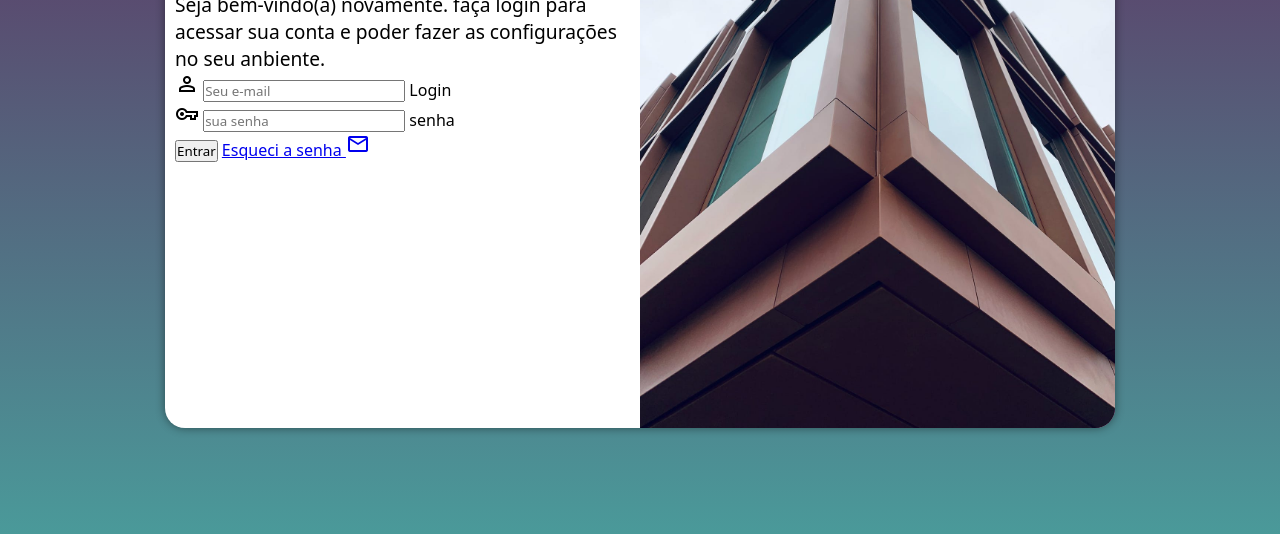
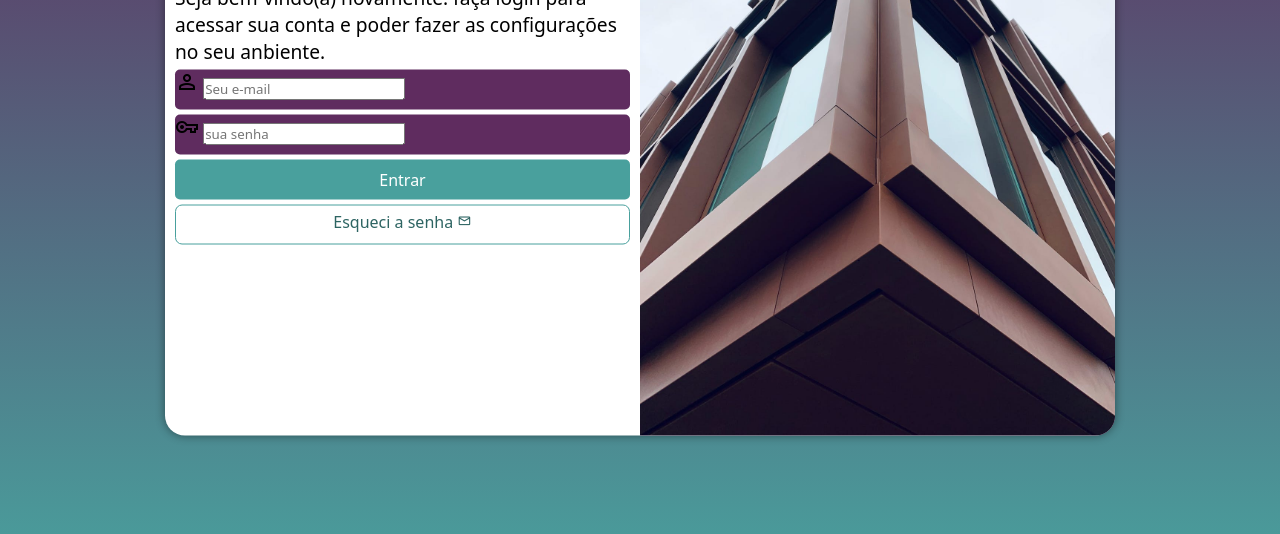
Before and after one commit to DevMiltonCardim/projeto-login, a plain HTML site: page index.html in a window 1280 px wide. Shown: the part 222-756 px from the top of the page. Drawn offline with nearby package versions, Linux system fonts and the light colour scheme.

Commit message:
formulario feito

```diff
--- a/estilos/style.css
+++ b/estilos/style.css
@@ -39,7 +39,7 @@ section#login {
 
    background-color: white;
    width: 250px;
-   height: 500px;
+   height: 515px;
    border-radius: 20px;
    box-shadow: 0px 0px 10px rgba(0, 0, 0, 0.450);
 
@@ -63,4 +63,61 @@ section#login > div#formulario {
 
 div#formulario > h1 {
    text-align: center;
+   margin-bottom: 10px;
 }
+
+div#formulario > p {
+   font-size: 0.8em;
+}
+
+form > div.campo {
+   background-color: var(--corlilas);
+   display: block;
+   width: 100%;
+   height: 40px;
+   border-radius: 5px;
+   margin: 5px 0px;
+}
+
+div.campo > label {
+   display: none;
+}
+
+form > input[type=submit] {
+   display: block;
+   font-size: 1em;
+   width: 100%;
+   height: 40px;
+   background-color: var(--corverde);
+   color: white;
+   border: none;
+   border-radius: 5px;
+   cursor: pointer;
+}
+
+form > input[type=submit]:hover {
+   background-color: #2d6462;
+}
+
+form > a.botao {
+   display: block;
+   text-align: center;
+   font-size: 1em;
+   width: 100%;
+   height: 40px;
+   padding-top: 5px;
+   margin-top: 5px;
+   background-color: white;
+   color: #2d6462;
+   border: 1px solid var(--corverde);
+   border-radius: 7px;
+   text-decoration: none;
+}
+
+form > a.botao:hover {
+   background-color: #6cd3cf;
+}
+
+form > a.botao > span {
+   font-size: 0.9em;
+}
--- a/index.html
+++ b/index.html
@@ -39,7 +39,7 @@
                             <label for="isenha">senha</label>
                         </div>
                         <input type="submit" value="Entrar">
-                        <a href="Esqueci.html">
+                        <a href="Esqueci.html" class="botao">
                             Esqueci a senha
                             <span class="material-symbols-outlined">
                                 mail
```
